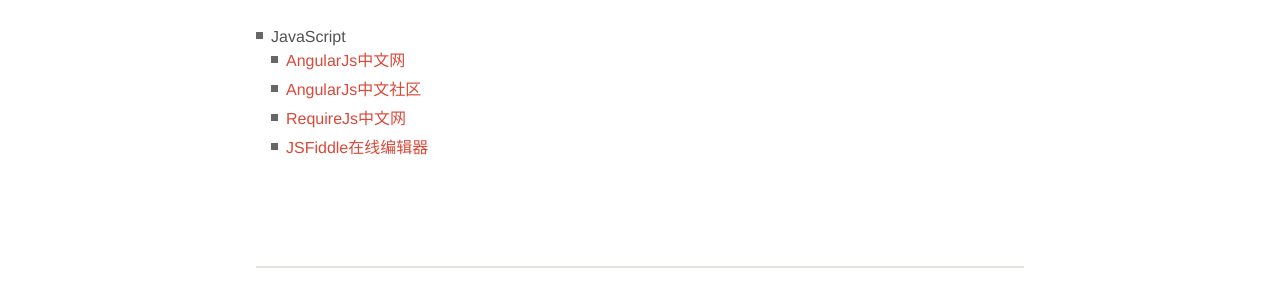
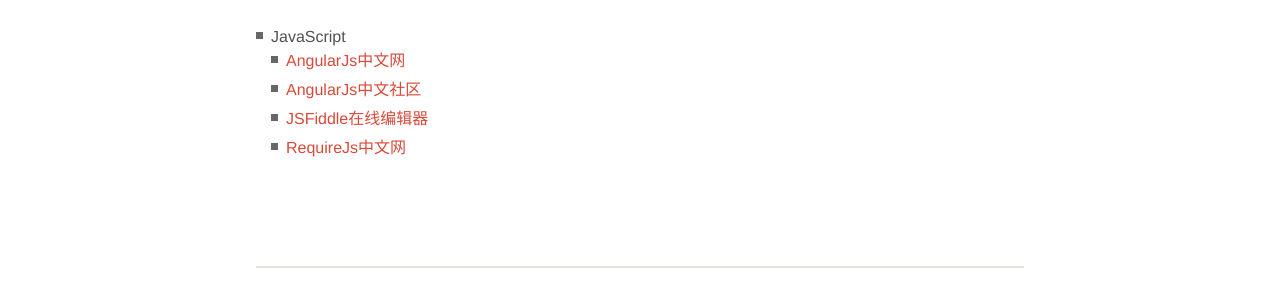
Before and after one commit to junhc/junhc.github.io, a Jekyll site: the page built from _posts/2015-08-18-bookmark.md, in a window 1280 px wide. Shown: the part 464-764 px from the top of the page. Built offline with Jekyll 4.4.1, drawn with Linux system fonts in a browser that asks for light colours; Markdown is read by kramdown in place of the engine named in the settings; comment, search, counter and statistics services are not loaded.

Commit message:
新增书签

```diff
--- a/_posts/2015-08-18-bookmark.md
+++ b/_posts/2015-08-18-bookmark.md
@@ -13,5 +13,5 @@
 * JavaScript
   * [AngularJs中文网](http://www.apjs.net/)
   * [AngularJs中文社区](http://angularjs.cn/T006)
+  * [JSFiddle在线编辑器](http://jsfiddle.net/)
   * [RequireJs中文网](http://www.requirejs.cn/)
-  * [JSFiddle在线编辑器](http://jsfiddle.net/)
```
